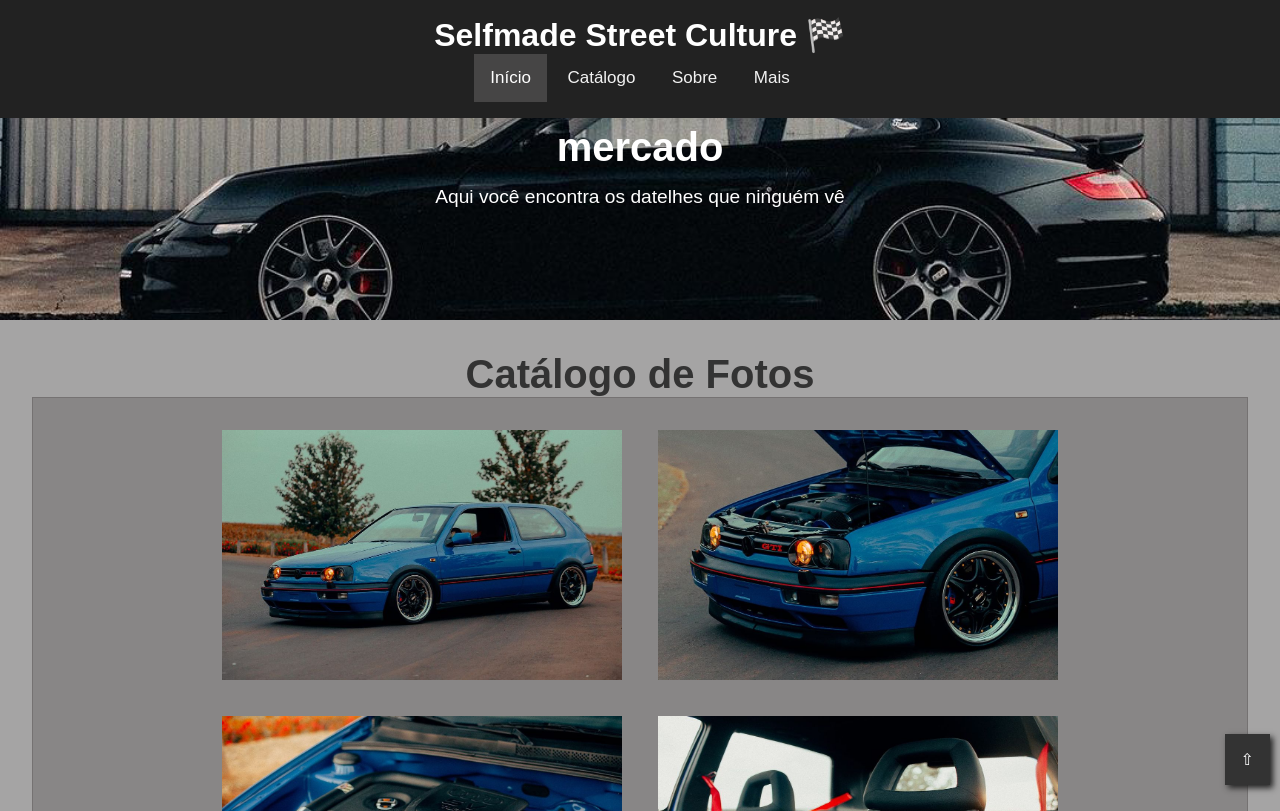
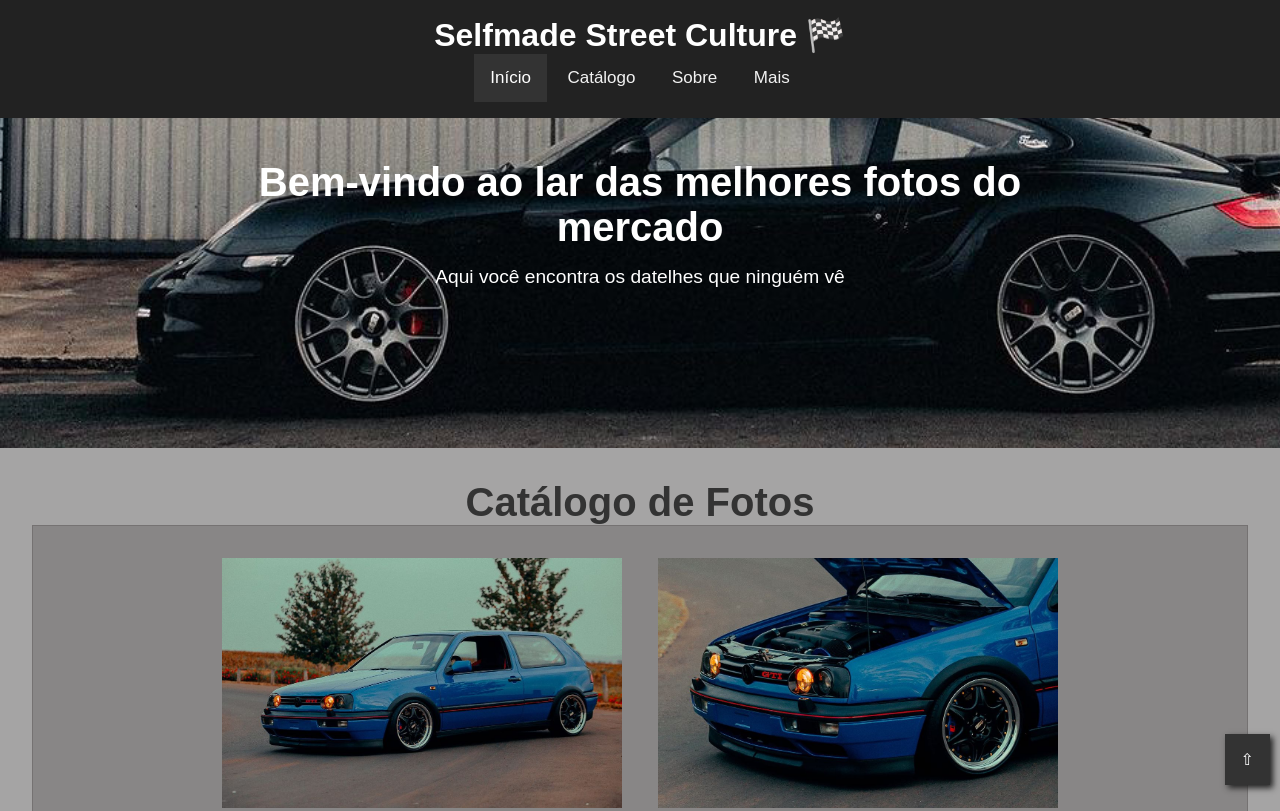
Before and after one commit to GilbertoJunior874/Selfmade, a plain HTML site: page index.html in a window 1280 px wide. Shown: the top 811 px of the page. Drawn offline with Linux system fonts and the light colour scheme.

Commit message:
Add files via upload

```diff
--- a/style.css
+++ b/style.css
@@ -16,8 +16,9 @@ html {
 
 .content-header {
     position: fixed;
+    width: 100%;
     z-index: 1;
-    width: 100%;
+    margin-bottom: 80px;
     display: block;
     flex-direction: flex;
     align-items: center;
@@ -30,12 +31,12 @@ html {
 /* nav bar nova */
 
 .topnav {
+
     background-color: #222;
     overflow: hidden;
 }
 
 .topnav a {
-
     display:inline-block;
     color: #f2f2f2;
     text-align: center;
@@ -51,7 +52,7 @@ html {
 }
 
 .topnav a.active {
-    background-color: #464545;
+    background-color: #333;
     color: white;
 }
 
@@ -74,6 +75,7 @@ html {
 }
 
 #home {
+
     background-image: url('img/fundopizza.png');
     background-size: cover;
     color: #fff;
@@ -82,9 +84,10 @@ html {
 }
 
 .content-banner {
+
     max-width: 800px;
 
-    margin: 0 auto;
+    margin: 80px auto;
 }
 
 .title-banner {
@@ -222,6 +225,7 @@ section {
     right: 10px;
     bottom: 15px;
     box-shadow: 3px 3px 6px #222;
+    z-index: 1;
 
 }
 /* responsividade basica da nav */
```
